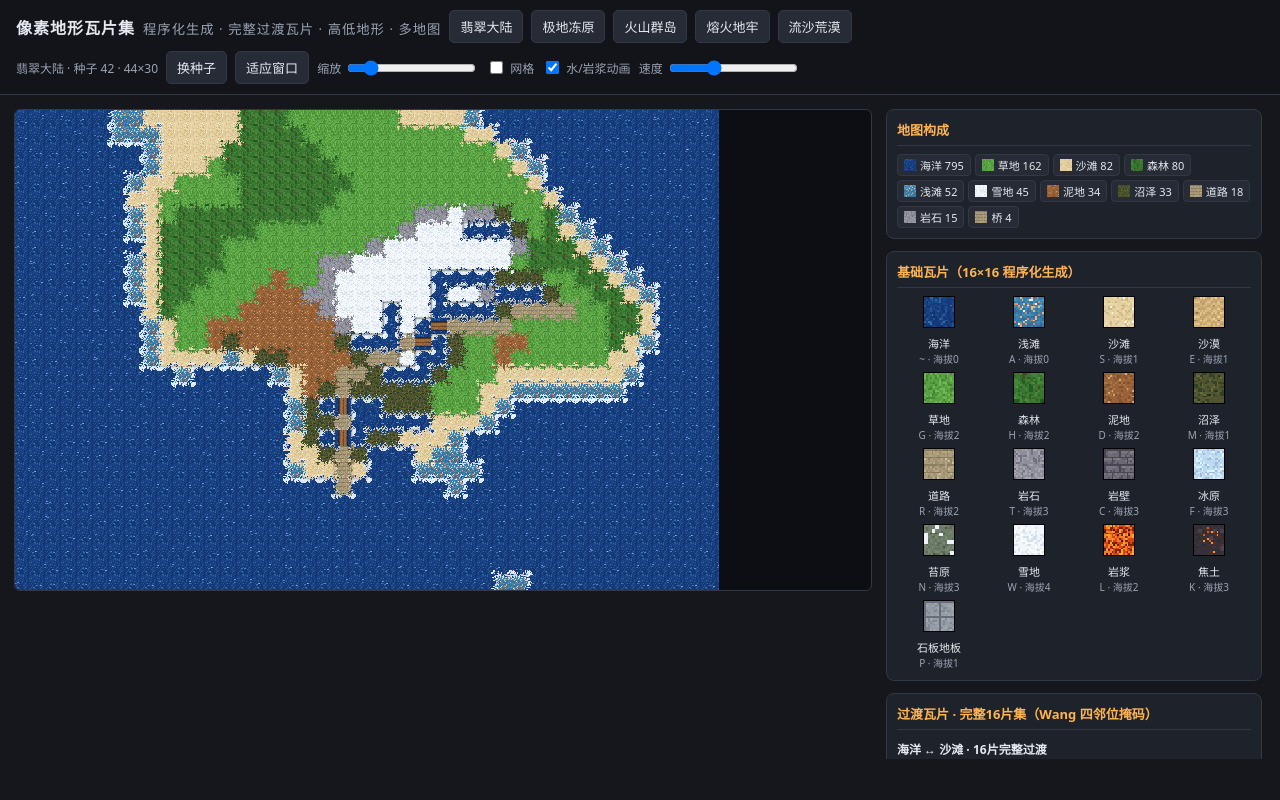
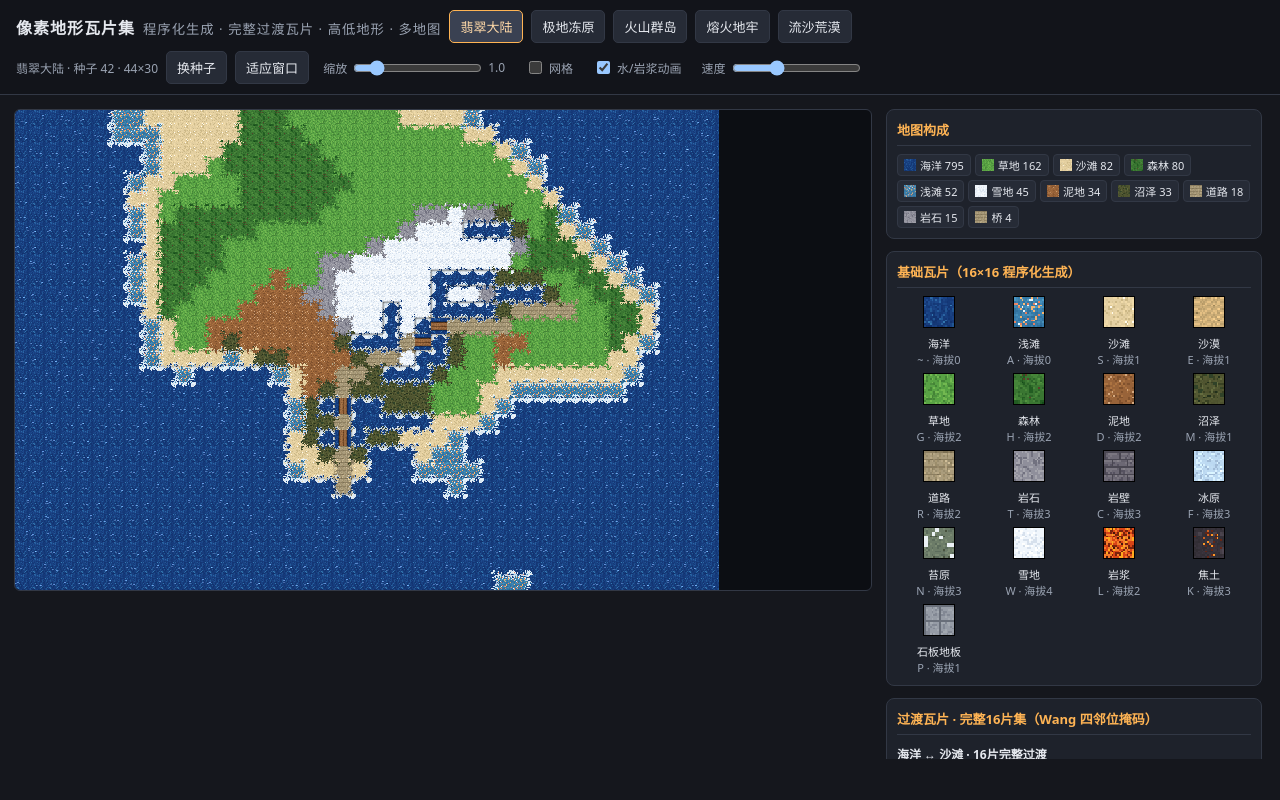
Before and after one commit to neil-ji/tilemap-generator, a website built with Vite: page index.html in a window 1280 px wide. Built offline with nearby package versions, Linux system fonts and the light colour scheme.

Commit message:
feat(ui): P2/P3 可访问性 + 交互反馈 + 视觉优化 quick win
- 可访问性: :focus-visible outline; 地图按钮 aria-pressed 同步 active; canvas role=img + aria-label 随 loadMap/updateStats 更新
- 字号: .tw .tl / .tile .l 提到 11px, 页面文字全部 ≥11px
- zoom: 滑杆旁 zoomval 数值显示; fit() 从 loadMap 拆出(仅首载/按钮主动触发), 换种子/切图保留缩放; clamp 上限 3→4 与滑杆 max 一致
- 可发现性: btnReroll title; ?map=0..4 用法提到说明首行
- 触控+暗色: label.chk padding 扩大命中区; color-scheme dark(meta + :root)
- token 化: #seedinfo 内联样式移入 style.css; 新增 --acc-text/--header-bg/--btn-* 语义 token 替换硬编码 hex

Co-Authored-By: Claude <noreply@anthropic.com>

```diff
--- a/index.html
+++ b/index.html
@@ -3,6 +3,7 @@
 <head>
 <meta charset="utf-8">
 <meta name="viewport" content="width=device-width, initial-scale=1">
+<meta name="color-scheme" content="dark">
 <title>像素地形瓦片集 · 程序化过渡 · 多地图查看器</title>
 <link rel="stylesheet" href="./src/style.css">
 </head>
@@ -11,17 +12,17 @@
   <h1>像素地形瓦片集<small>程序化生成 · 完整过渡瓦片 · 高低地形 · 多地图</small></h1>
   <div class="controls" id="mapbar"></div>
   <div class="controls">
-    <span id="seedinfo" style="font-size:12px;color:var(--dim)"></span>
-    <button class="btn" id="btnReroll">换种子</button>
+    <span id="seedinfo"></span>
+    <button class="btn" id="btnReroll" title="换一个随机种子，重新生成当前地图">换种子</button>
     <button class="btn" id="btnFit">适应窗口</button>
-    <label class="chk">缩放 <input type="range" id="zoom" min="0.5" max="4" step="0.1" value="1"></label>
+    <label class="chk">缩放 <input type="range" id="zoom" min="0.5" max="4" step="0.1" value="1"> <span id="zoomval">1.0</span></label>
     <label class="chk"><input type="checkbox" id="grid"> 网格</label>
     <label class="chk"><input type="checkbox" id="animate" checked> 水/岩浆动画</label>
     <label class="chk">速度 <input type="range" id="speed" min="0" max="3" step="0.1" value="1"></label>
   </div>
 </header>
 <div id="main">
-  <div id="mapwrap"><canvas id="cv" width="16" height="16"></canvas></div>
+  <div id="mapwrap"><canvas id="cv" width="16" height="16" role="img" aria-label="地图加载中…"></canvas></div>
   <aside id="palette"></aside>
 </div>
 <noscript>此页面需要启用 JavaScript。</noscript>
--- a/src/main.js
+++ b/src/main.js
@@ -19,27 +19,29 @@ function startAnim(){ cancelAnimationFrame(raf); const loop=(t)=>{ drawFrame(t);
 
 /* ============ 控件 ============ */
 const mapbar=document.getElementById('mapbar'), seedinfo=document.getElementById('seedinfo');
-const zoomEl=document.getElementById('zoom'), gridEl=document.getElementById('grid'), animateEl=document.getElementById('animate'), speedEl=document.getElementById('speed');
-function applyZoom(){ const z=zoomEl.value*1; cv.style.width=(cv.width*z)+'px'; cv.style.height=(cv.height*z)+'px'; }
-function fit(){ if(!cacheCanvas) return; const z=clamp(Math.min((wrap.clientWidth-16)/(cacheCanvas.width),(wrap.clientHeight-16)/(cacheCanvas.height)),0.5,3); zoomEl.value=z.toFixed(1); applyZoom(); }
-function loadMap(def){
+const zoomEl=document.getElementById('zoom'), gridEl=document.getElementById('grid'), animateEl=document.getElementById('animate'), speedEl=document.getElementById('speed'), zoomvalEl=document.getElementById('zoomval');
+function applyZoom(){ const z=zoomEl.value*1; cv.style.width=(cv.width*z)+'px'; cv.style.height=(cv.height*z)+'px'; zoomvalEl.textContent=z.toFixed(1); }
+function fit(){ if(!cacheCanvas) return; const z=clamp(Math.min((wrap.clientWidth-16)/(cacheCanvas.width),(wrap.clientHeight-16)/(cacheCanvas.height)),0.5,4); zoomEl.value=z.toFixed(1); applyZoom(); }
+function loadMap(def, opts){
   currentDef=def;
   const data=def.dungeon? genDungeon(def) : genWorld(def);
   currentMap=data;
   cacheCanvas=buildMapCache(data);
   cv.width=data.w*TILE; cv.height=data.h*TILE;
-  fit(); updateStats();
+  if(opts && opts.fit) fit(); else applyZoom();
+  updateStats();
   startAnim();
 }
 function updateStats(){
-  seedinfo.textContent=currentDef.name+' · 种子 '+currentMap.seed+' · '+currentMap.w+'×'+currentMap.h;
+  const label=currentDef.name+' · 种子 '+currentMap.seed+' · '+currentMap.w+'×'+currentMap.h;
+  seedinfo.textContent=label; cv.setAttribute('aria-label',label);
   for(const b of statsBox.querySelectorAll('b')){ b.parentNode.removeChild(b); }
   const counts={}; for(const row of currentMap.grid) for(const c of row) counts[c]=(counts[c]||0)+1;
   for(const ch of Object.keys(counts).sort((a,b)=>counts[b]-counts[a])){ if(!TERRAIN[ch]) continue;
     const b=document.createElement('b'); const ic=document.createElement('canvas'); ic.width=12; ic.height=12; ic.getContext('2d').drawImage(baseOf(ch),0,0,16,16,0,0,12,12);
     b.appendChild(ic); const t=document.createElement('span'); t.textContent=TERRAIN[ch].name+' '+counts[ch]; b.appendChild(t); statsBox.appendChild(b); }
 }
-for(const m of MAPS){ const b=document.createElement('button'); b.className='btn'; b.textContent=m.name; b.onclick=()=>{ document.querySelectorAll('#mapbar .btn').forEach(x=>x.classList.remove('active')); b.classList.add('active'); loadMap(m); }; mapbar.appendChild(b); }
+for(const m of MAPS){ const b=document.createElement('button'); b.className='btn'; b.setAttribute('aria-pressed','false'); b.textContent=m.name; b.onclick=()=>{ document.querySelectorAll('#mapbar .btn').forEach(x=>{ x.classList.remove('active'); x.setAttribute('aria-pressed','false'); }); b.classList.add('active'); b.setAttribute('aria-pressed','true'); loadMap(m); }; mapbar.appendChild(b); }
 const statsBox=document.createElement('div'); statsBox.className='stats'; statsBox.id='statsBox';
 const sp=document.createElement('div'); sp.className='panel'; const sp2=document.createElement('h2'); sp2.textContent='地图构成'; sp.appendChild(sp2); sp.appendChild(statsBox);
 document.getElementById('palette').appendChild(sp);
@@ -54,4 +56,6 @@ window.addEventListener('resize',fit);
 buildPalette();
 const qm=parseInt(new URLSearchParams(location.search).get('map')||'0',10);
 const first=MAPS[clamp(qm,0,MAPS.length-1)];
-loadMap(first);
+loadMap(first,{fit:true});
+const firstBtn=mapbar.children[clamp(qm,0,MAPS.length-1)];
+if(firstBtn){ firstBtn.classList.add('active'); firstBtn.setAttribute('aria-pressed','true'); }
--- a/src/palette.js
+++ b/src/palette.js
@@ -46,7 +46,7 @@ export function buildPalette(){
   const p5=document.createElement('div'); p5.className='panel';
   const h5=document.createElement('h2'); h5.textContent='说明';
   p5.appendChild(h5); const n5=document.createElement('div'); n5.className='note';
-  n5.innerHTML='所有瓦片均为逐像素程序化生成（值噪声 + 色带 + 四邻位掩码过渡 + 2×2 Bayer 抖动混合）。17 种地形瓦片（海洋/浅滩/沙滩/沙漠/草地/森林/泥地/沼泽/道路/岩石/岩壁/冰原/苔原/雪地/岩浆/焦土/石板地板），任意配对自动支持 Wang 完整过渡，多邻居交界处取主导地形。河流自动切割陆地、道路跨河处自动生成木桥并带方向性流水动画。浪花泡沫、浅滩沫花、沼泽苇秆、岩浆辉光、焦土裂纹与海拔阴影/悬崖棱线用于强化自然过渡与高低地形差。画面纯净无前景装饰。支持 ?map=0..4 直接打开对应地图，点「换种子」可重新生成世界。';
+  n5.innerHTML='通过 URL 参数 ?map=0..4 可直达对应地图（如 index.html?map=2），点「换种子」可重新生成世界。所有瓦片均为逐像素程序化生成（值噪声 + 色带 + 四邻位掩码过渡 + 2×2 Bayer 抖动混合）。17 种地形瓦片（海洋/浅滩/沙滩/沙漠/草地/森林/泥地/沼泽/道路/岩石/岩壁/冰原/苔原/雪地/岩浆/焦土/石板地板），任意配对自动支持 Wang 完整过渡，多邻居交界处取主导地形。河流自动切割陆地、道路跨河处自动生成木桥并带方向性流水动画。浪花泡沫、浅滩沫花、沼泽苇秆、岩浆辉光、焦土裂纹与海拔阴影/悬崖棱线用于强化自然过渡与高低地形差。画面纯净无前景装饰。';
   p5.appendChild(n5); pal.appendChild(p5);
 }
 export function tileEl(A,B,dirs,bnd,label){
--- a/src/style.css
+++ b/src/style.css
@@ -1,14 +1,16 @@
-:root{--bg:#15171d;--panel:#1e222b;--line:#323845;--txt:#e6e9ef;--dim:#9aa3b2;--acc:#ffb454;}
+:root{--bg:#15171d;--panel:#1e222b;--line:#323845;--txt:#e6e9ef;--dim:#9aa3b2;--acc:#ffb454;--acc-text:#ffd9a8;--header-bg:#12141a;--btn-bg:#262b36;--btn-hover:#2f3644;--btn-active:#3a4152;color-scheme:dark}
 *{box-sizing:border-box}
+:focus-visible{outline:2px solid var(--acc);outline-offset:2px}
 body{margin:0;background:var(--bg);color:var(--txt);font-family:"Microsoft YaHei","PingFang SC",system-ui,sans-serif}
-header{position:sticky;top:0;z-index:5;background:#12141a;border-bottom:1px solid var(--line);padding:10px 16px;display:flex;flex-wrap:wrap;gap:10px;align-items:center}
+header{position:sticky;top:0;z-index:5;background:var(--header-bg);border-bottom:1px solid var(--line);padding:10px 16px;display:flex;flex-wrap:wrap;gap:10px;align-items:center}
 header h1{font-size:16px;margin:0;letter-spacing:1px}
 header h1 small{color:var(--dim);font-weight:400;margin-left:8px}
 .controls{display:flex;gap:8px;align-items:center;flex-wrap:wrap}
-.btn{background:#262b36;color:var(--txt);border:1px solid var(--line);padding:6px 10px;cursor:pointer;font-size:13px;border-radius:5px}
-.btn:hover{background:#2f3644}
-.btn.active{background:#3a4152;border-color:var(--acc);color:#ffd9a8}
-label.chk{display:flex;align-items:center;gap:4px;font-size:12px;color:var(--dim);cursor:pointer}
+#seedinfo{font-size:12px;color:var(--dim)}
+.btn{background:var(--btn-bg);color:var(--txt);border:1px solid var(--line);padding:6px 10px;cursor:pointer;font-size:13px;border-radius:5px}
+.btn:hover{background:var(--btn-hover)}
+.btn.active{background:var(--btn-active);border-color:var(--acc);color:var(--acc-text)}
+label.chk{display:flex;align-items:center;gap:4px;font-size:12px;color:var(--dim);cursor:pointer;padding:6px}
 #main{display:flex;gap:14px;padding:14px;align-items:flex-start}
 #mapwrap{flex:1;min-width:0;overflow:auto;background:#0c0e13;border:1px solid var(--line);border-radius:6px;max-height:calc(100vh - 150px);max-height:calc(100dvh - 150px);position:relative}
 canvas#cv{display:block;image-rendering:pixelated;margin:0}
@@ -19,16 +21,16 @@ aside#palette{width:400px;flex:none;display:flex;flex-direction:column;gap:12px;
 .tile{text-align:center}
 .tile canvas,.tw canvas{width:32px;height:32px;image-rendering:pixelated;background:#0a0c10;border:1px solid #000}
 .tile .n{font-size:11px;color:var(--txt);margin-top:2px}
-.tile .l{font-size:10px;color:var(--dim)}
+.tile .l{font-size:11px;color:var(--dim)}
 .wset{display:grid;grid-template-columns:repeat(8,auto);gap:2px;justify-content:start}
 .tw{display:flex;flex-direction:column;align-items:center}
-.tw .tl{font-size:9px;color:var(--dim);margin-top:1px}
+.tw .tl{font-size:11px;color:var(--dim);margin-top:1px}
 .pair{font-size:12px;color:var(--txt);margin:10px 0 6px;font-weight:600}
 .legend{display:grid;grid-template-columns:1fr 1fr;gap:4px;font-size:11px}
 .legend span{display:flex;gap:6px;align-items:center}
 .legend canvas{width:14px;height:14px;image-rendering:pixelated;border:1px solid #000}
 .stats{display:flex;flex-wrap:wrap;gap:4px;font-size:11px}
-.stats b{background:#262b36;border:1px solid var(--line);padding:2px 6px;border-radius:4px;display:inline-flex;gap:4px;align-items:center;font-weight:400}
+.stats b{background:var(--btn-bg);border:1px solid var(--line);padding:2px 6px;border-radius:4px;display:inline-flex;gap:4px;align-items:center;font-weight:400}
 .stats b canvas{width:12px;height:12px;image-rendering:pixelated}
 .note{font-size:11px;color:var(--dim);line-height:1.6}
 input[type=range]{vertical-align:middle}
```
